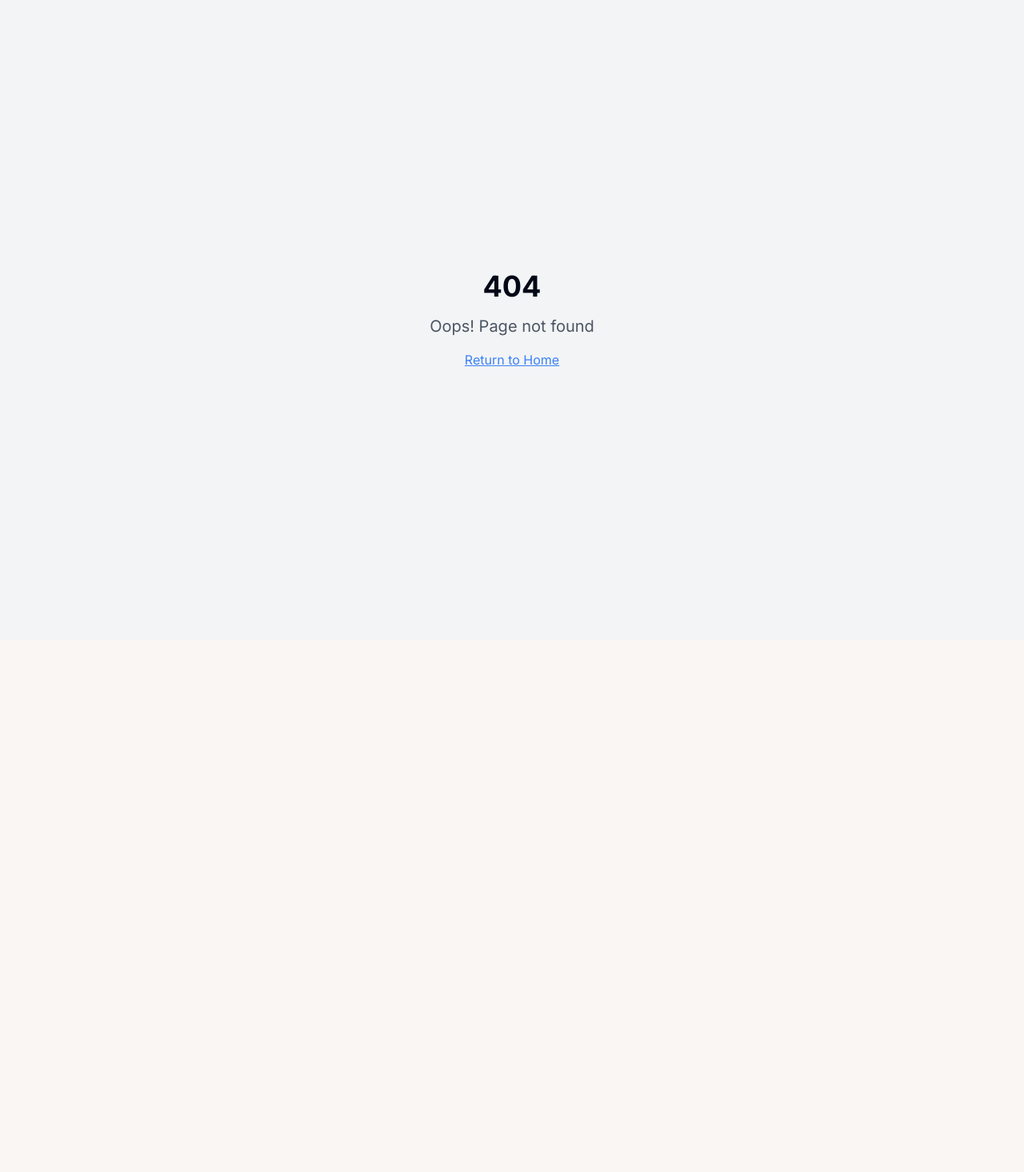
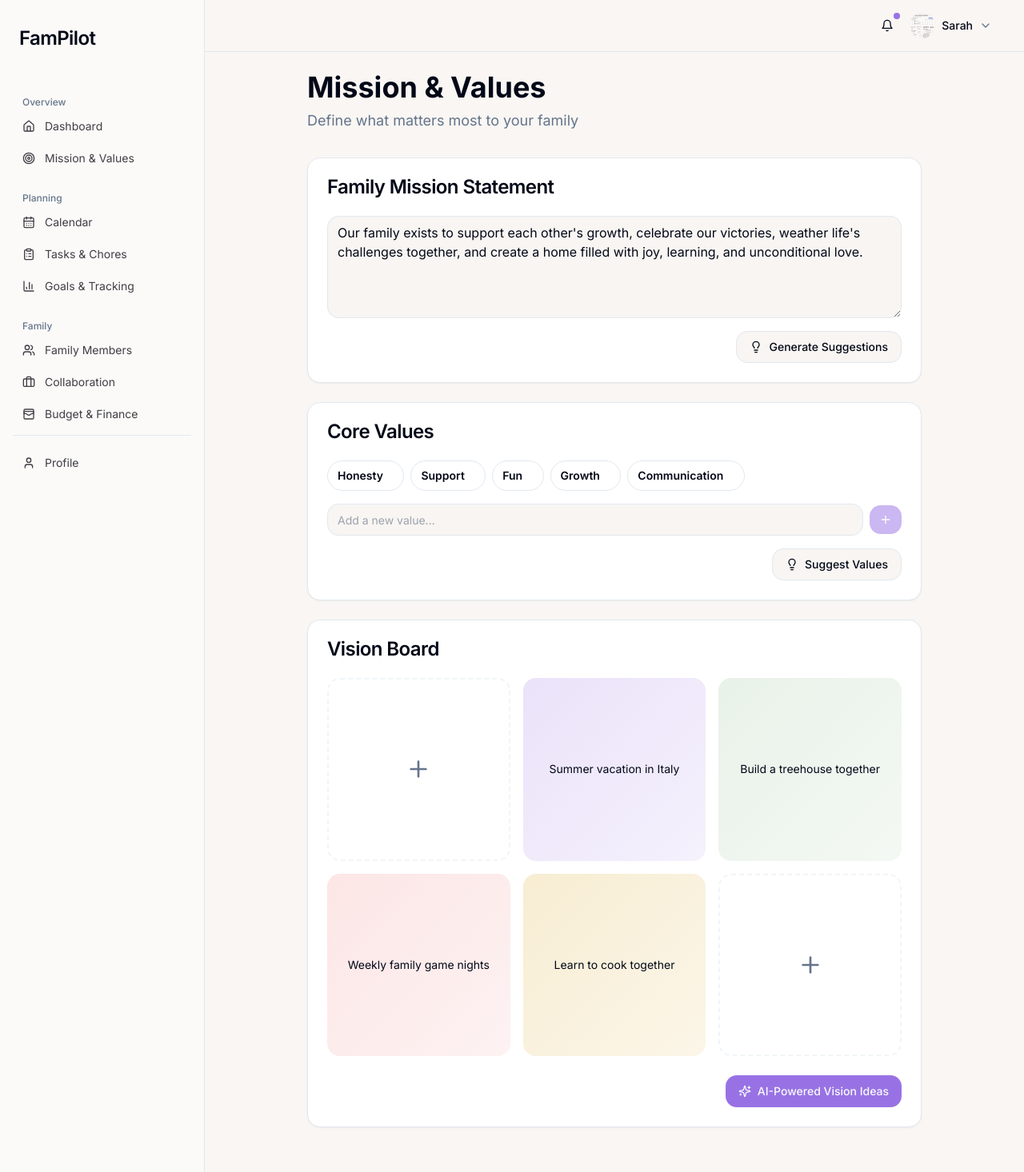
Before and after one commit to tevinharrell123/familiance-connect, a React (Vite) app: page /mission in a window 1280 px wide. Before the commit this address had no page. Shown: the whole page at 80% size. Before the commit the page ends 800 px from the top, so only its background shows below. Built offline with nearby package versions, Linux system fonts and the light colour scheme.

Commit message:
Refactor: Implement initial application structure and design system

```diff
--- a/src/App.tsx
+++ b/src/App.tsx
@@ -5,6 +5,7 @@ import { TooltipProvider } from "@/components/ui/tooltip";
 import { QueryClient, QueryClientProvider } from "@tanstack/react-query";
 import { BrowserRouter, Routes, Route } from "react-router-dom";
 import Index from "./pages/Index";
+import Mission from "./pages/Mission";
 import NotFound from "./pages/NotFound";
 
 const queryClient = new QueryClient();
@@ -18,6 +19,7 @@ const App = () => (
         <Routes>
           <Route path="/" element={<Index />} />
           <Route path="/family" element={<Index />} />
+          <Route path="/mission" element={<Mission />} />
           {/* ADD ALL CUSTOM ROUTES ABOVE THE CATCH-ALL "*" ROUTE */}
           <Route path="*" element={<NotFound />} />
         </Routes>
--- a/src/components/layout/MainLayout.tsx
+++ b/src/components/layout/MainLayout.tsx
@@ -9,7 +9,7 @@ type MainLayoutProps = {
 
 export function MainLayout({ children }: MainLayoutProps) {
   return (
-    <div className="min-h-screen flex flex-col md:flex-row bg-fampilot-background">
+    <div className="min-h-screen flex flex-col md:flex-row bg-[#F9F6F3]">
       <Sidebar />
       <div className="flex-1 flex flex-col">
         <Header />
--- a/src/components/ui/textarea.tsx
+++ b/src/components/ui/textarea.tsx
@@ -1,3 +1,4 @@
+
 import * as React from "react"
 
 import { cn } from "@/lib/utils"
--- /dev/null
+++ b/src/pages/Mission.tsx
@@ -0,0 +1,154 @@
+
+import React from 'react';
+import { MainLayout } from '@/components/layout/MainLayout';
+import { Card, CardContent, CardHeader, CardTitle } from "@/components/ui/card";
+import { Button } from "@/components/ui/button";
+import { Textarea } from "@/components/ui/textarea";
+import { Badge } from "@/components/ui/badge";
+import { Lightbulb, Plus, Sparkles } from 'lucide-react';
+
+const Mission = () => {
+  const [coreValues, setCoreValues] = React.useState<string[]>([
+    "Honesty", "Support", "Fun", "Growth", "Communication"
+  ]);
+  const [newValue, setNewValue] = React.useState('');
+
+  const handleAddValue = () => {
+    if (newValue.trim() && !coreValues.includes(newValue.trim())) {
+      setCoreValues([...coreValues, newValue.trim()]);
+      setNewValue('');
+    }
+  };
+
+  const handleRemoveValue = (value: string) => {
+    setCoreValues(coreValues.filter(v => v !== value));
+  };
+
+  const handleKeyDown = (e: React.KeyboardEvent) => {
+    if (e.key === 'Enter') {
+      e.preventDefault();
+      handleAddValue();
+    }
+  };
+
+  return (
+    <MainLayout>
+      <div className="max-w-3xl mx-auto">
+        <div className="mb-8">
+          <h1 className="text-4xl font-bold mb-2">Mission & Values</h1>
+          <p className="text-lg text-muted-foreground">Define what matters most to your family</p>
+        </div>
+
+        <div className="grid grid-cols-1 gap-6 mb-8">
+          <Card className="shadow-sm">
+            <CardHeader>
+              <CardTitle className="flex items-center gap-2">
+                <span>Family Mission Statement</span>
+              </CardTitle>
+            </CardHeader>
+            <CardContent>
+              <Textarea
+                placeholder="Our family's purpose is to..."
+                className="min-h-32 text-base"
+                defaultValue="Our family exists to support each other's growth, celebrate our victories, weather life's challenges together, and create a home filled with joy, learning, and unconditional love."
+              />
+              <div className="mt-4 flex justify-end">
+                <Button variant="outline" className="flex items-center gap-2">
+                  <Lightbulb className="h-4 w-4" />
+                  Generate Suggestions
+                </Button>
+              </div>
+            </CardContent>
+          </Card>
+
+          <Card className="shadow-sm">
+            <CardHeader>
+              <CardTitle className="flex items-center gap-2">
+                <span>Core Values</span>
+              </CardTitle>
+            </CardHeader>
+            <CardContent>
+              <div className="mb-4 flex flex-wrap gap-2">
+                {coreValues.map((value) => (
+                  <Badge
+                    key={value}
+                    variant="outline"
+                    className="py-2 px-3 text-sm cursor-pointer hover:bg-muted transition-colors group"
+                    onClick={() => handleRemoveValue(value)}
+                  >
+                    {value}
+                    <span className="ml-1 opacity-0 group-hover:opacity-100">×</span>
+                  </Badge>
+                ))}
+              </div>
+
+              <div className="flex gap-2 items-center">
+                <input
+                  type="text"
+                  value={newValue}
+                  onChange={(e) => setNewValue(e.target.value)}
+                  onKeyDown={handleKeyDown}
+                  placeholder="Add a new value..."
+                  className="flex h-10 w-full rounded-md border border-input bg-background px-3 py-2 text-sm ring-offset-background focus-visible:outline-none focus-visible:ring-2 focus-visible:ring-ring focus-visible:ring-offset-2"
+                />
+                <Button
+                  onClick={handleAddValue}
+                  size="sm"
+                  disabled={!newValue.trim()}
+                >
+                  <Plus className="h-4 w-4" />
+                </Button>
+              </div>
+
+              <div className="mt-4 flex justify-end">
+                <Button variant="outline" className="flex items-center gap-2">
+                  <Lightbulb className="h-4 w-4" />
+                  Suggest Values
+                </Button>
+              </div>
+            </CardContent>
+          </Card>
+
+          <Card className="shadow-sm">
+            <CardHeader>
+              <CardTitle className="flex items-center gap-2">
+                <span>Vision Board</span>
+              </CardTitle>
+            </CardHeader>
+            <CardContent>
+              <div className="grid grid-cols-3 gap-4">
+                <div className="aspect-square rounded-lg border-2 border-dashed border-muted flex items-center justify-center cursor-pointer hover:bg-muted/50 transition-colors">
+                  <Plus className="h-8 w-8 text-muted-foreground" />
+                </div>
+                <div className="aspect-square rounded-lg bg-gradient-to-br from-primary/20 to-primary/10 flex items-center justify-center p-4 text-center">
+                  <span className="text-sm">Summer vacation in Italy</span>
+                </div>
+                <div className="aspect-square rounded-lg bg-gradient-to-br from-fampilot-accent1/20 to-fampilot-accent1/10 flex items-center justify-center p-4 text-center">
+                  <span className="text-sm">Build a treehouse together</span>
+                </div>
+                <div className="aspect-square rounded-lg bg-gradient-to-br from-fampilot-secondary/20 to-fampilot-secondary/10 flex items-center justify-center p-4 text-center">
+                  <span className="text-sm">Weekly family game nights</span>
+                </div>
+                <div className="aspect-square rounded-lg bg-gradient-to-br from-fampilot-accent2/20 to-fampilot-accent2/10 flex items-center justify-center p-4 text-center">
+                  <span className="text-sm">Learn to cook together</span>
+                </div>
+                <div className="aspect-square rounded-lg border-2 border-dashed border-muted flex items-center justify-center cursor-pointer hover:bg-muted/50 transition-colors">
+                  <Plus className="h-8 w-8 text-muted-foreground" />
+                </div>
+              </div>
+
+              <div className="mt-6 flex justify-end">
+                <Button className="flex items-center gap-2">
+                  <Sparkles className="h-4 w-4" />
+                  AI-Powered Vision Ideas
+                </Button>
+              </div>
+            </CardContent>
+          </Card>
+        </div>
+      </div>
+    </MainLayout>
+  );
+};
+
+export default Mission;
```
